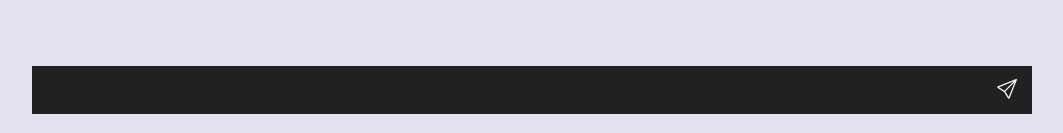
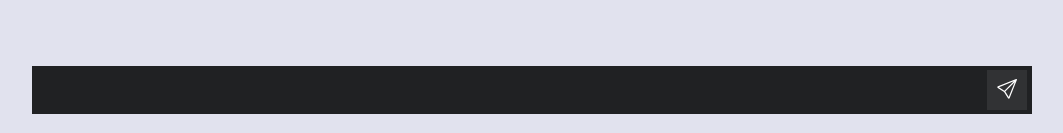
Before and after one commit to thedisasternerd/ChatGPTClient, a React (Create React App) app: page / in a window 1280 px wide. In both pictures the pointer is over the button 1115 px from the left and 754 px from the top of the page. Shown: the part 664-797 px from the top of the page, without its empty margins (108-1171 px from the left). Built offline with nearby package versions, Linux system fonts and the light colour scheme.

Commit message:
Send button highlights

```diff
--- a/src/App.css
+++ b/src/App.css
@@ -163,8 +163,12 @@ body {
   background-color: var(--button-background-color);
   border: var(--button-border);
   padding: var(--button-padding);
+  transition: var(--button-background-color) 0.2s ease;
 }
-
+.submit:hover {
+  background-color:#313234; /* Replace with your desired hover color */
+  cursor: pointer;
+}
 /* Sidebar styling */
 
 .sidemenu {
--- a/src/activechat.js
+++ b/src/activechat.js
@@ -36,7 +36,7 @@ function FormContainer() {
       textarea.style.height = '20px';
       chatinput.style.height = textarea.style.height;
       // set the margin of the chat history to the height of the chatinput
-      chathistorymargin.style.marginBottom = `${48}px`;
+      chathistorymargin.style.marginBottom = `${60}px`;
     };
 
     textarea.addEventListener('input', adjustHeight);
```
Also changed, not shown: 1 other file (tests, documents, lock files or other folders).
